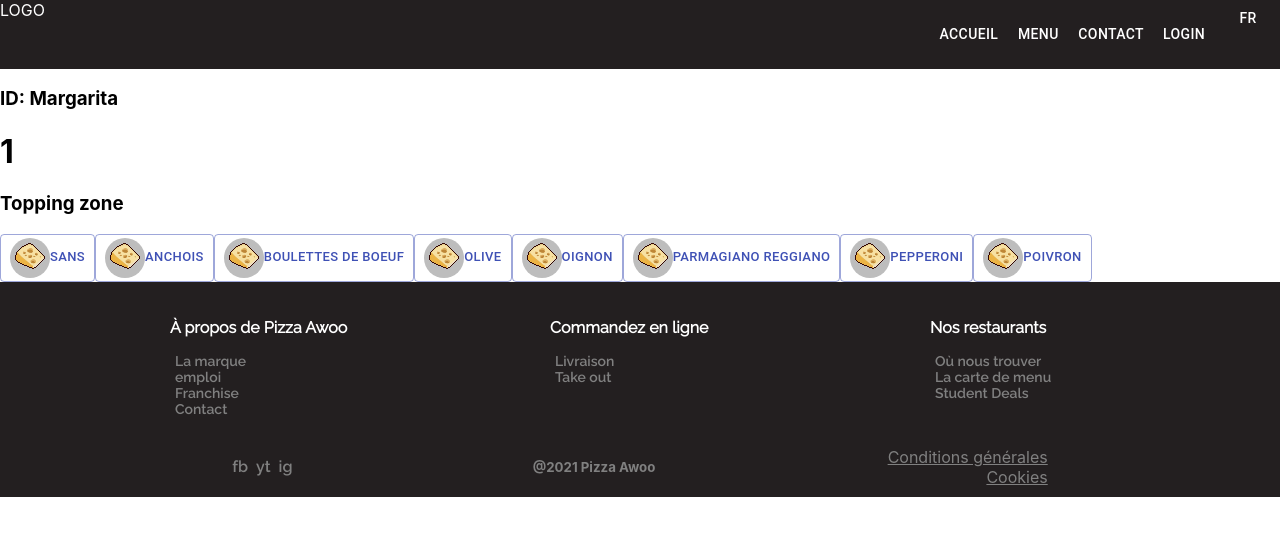
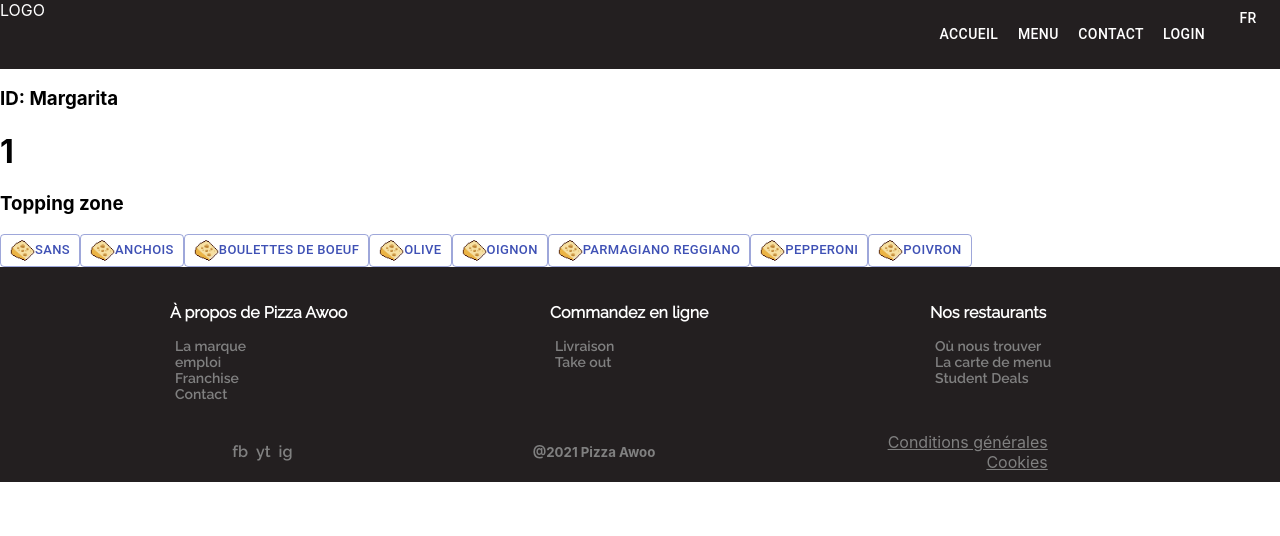
Before and after one commit to LockyBounty/pizzaawoofinal, a React (Create React App) app: page /pizzas/1 in a window 1280 px wide. Shown: the top 536 px of the page. Built offline with nearby package versions, Linux system fonts and the light colour scheme.

Commit message:
Added - img fit ingredients css

```diff
--- a/src/pages/ListingDetails.tsx
+++ b/src/pages/ListingDetails.tsx
@@ -16,7 +16,7 @@ import Avatar from '@material-ui/core/Avatar';
 import IconButton from '@material-ui/core/IconButton';
 import MoreVertIcon from '@material-ui/icons/MoreVert';
 
-
+import '../styles/global.scss';
 
 
   function ListingDetails() {
@@ -44,13 +44,13 @@ import MoreVertIcon from '@material-ui/icons/MoreVert';
               variant="outlined"
               color="primary"
               >
-                <Avatar>
-                  <div>
+
+                  <div className="product-avatar-box">
                     <img
                     src="../assets/img/vegetable/cheese_01.png"
                     />
                   </div>
-                </Avatar>
+
                 {topping.name}
 
               </Button>
--- a/src/styles/global.scss
+++ b/src/styles/global.scss
@@ -7,3 +7,26 @@
 .customPizza {
     min-height: 100vh;
 }
+
+
+
+
+/**DETAILS PAGE ZONE**/
+
+.product-avatar-box {
+    height: 25px;
+    width: 25px;
+    // border: 1px solid grey;
+    // border-radius: 50%;
+
+    img {
+        object-fit: cover;
+        height: auto;
+        width: 100%;
+    }
+    ::hover {
+        box-shadow: 0 0 2px 1px rgba(0, 140, 186, 0.5);
+    }
+}
+
+/** **/
```
